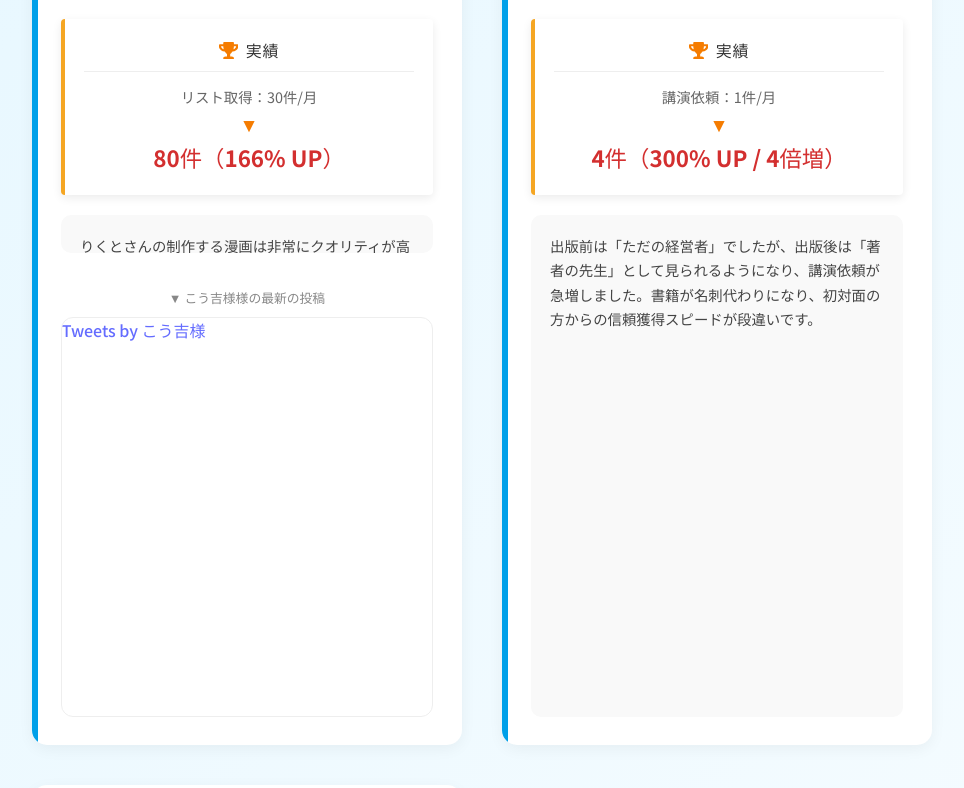
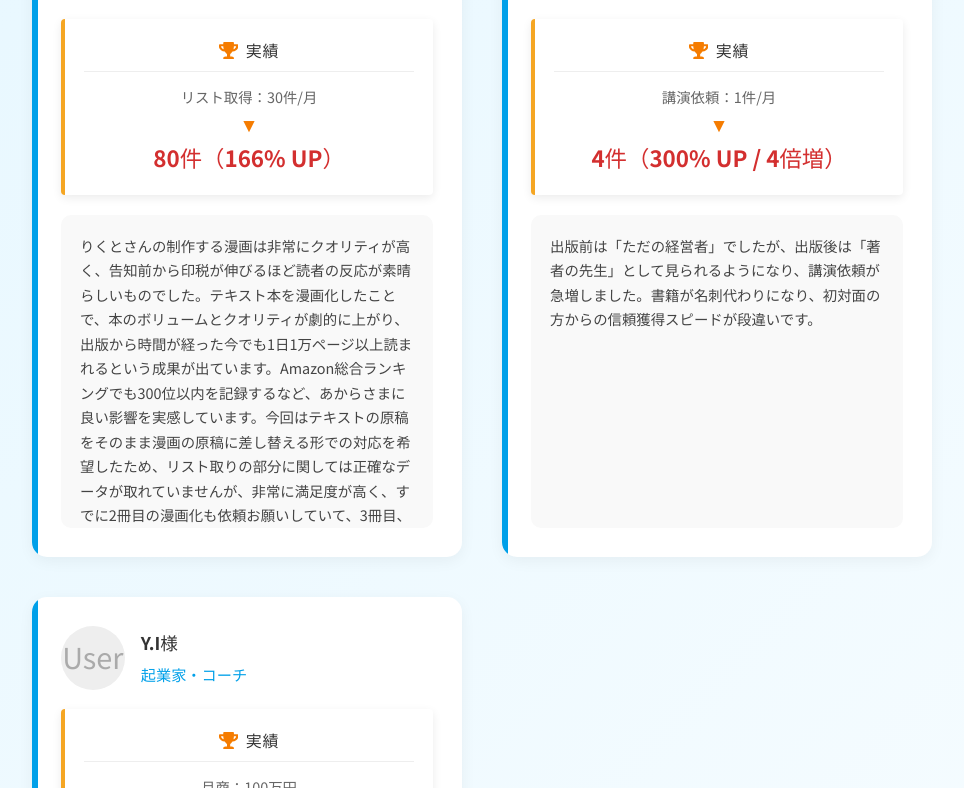
Before and after one commit to rikutoaimanga-max/Kindle-Publishing-Homepage, a React (Vite) app: page / in a window 1280 px wide. Shown: the part 3882-4670 px from the top of the page, without its empty margins (158-1122 px from the left). Built offline with nearby package versions, Linux system fonts and the light colour scheme.

Commit message:
Fix: Remove Twitter timeline embed and associated scripts due to instability

```diff
--- a/index.html
+++ b/index.html
@@ -11,7 +11,6 @@
 <body>
   <div id="root"></div>
   <script type="module" src="/src/main.jsx"></script>
-  <script async src="https://platform.twitter.com/widgets.js" charset="utf-8"></script>
 </body>
 
 </html>
--- a/src/components/Achievements.jsx
+++ b/src/components/Achievements.jsx
@@ -1,4 +1,4 @@
-import React, { useEffect } from 'react';
+import React from 'react';
 import '../styles/global.css';
 import CTA from './CTA';
 import { FaTrophy } from 'react-icons/fa';
@@ -7,44 +7,6 @@ import { Autoplay } from 'swiper/modules';
 import 'swiper/css';
 
 const Achievements = () => {
-    // Twitterウィジェットの読み込み
-    // Twitterウィジェットの読み込み
-    // Twitterウィジェットの読み込み
-    useEffect(() => {
-        const scriptId = 'twitter-wjs';
-
-        // ウィジェットの再スキャン・ロード関数
-        const loadWidgets = () => {
-            if (window.twttr && window.twttr.widgets) {
-                window.twttr.widgets.load();
-            }
-        };
-
-        // スクリプトの読み込み
-        if (!document.getElementById(scriptId)) {
-            const script = document.createElement("script");
-            script.id = scriptId;
-            script.src = "https://platform.twitter.com/widgets.js";
-            script.async = true;
-            document.body.appendChild(script);
-        }
-
-        // ポーリングでロードを試行（スクリプトのロード完了待ち）
-        const intervalId = setInterval(() => {
-            loadWidgets();
-        }, 500);
-
-        // 5秒後にポーリング停止（無限ループ防止）
-        const timeoutId = setTimeout(() => {
-            clearInterval(intervalId);
-        }, 5000);
-
-        return () => {
-            clearInterval(intervalId);
-            clearTimeout(timeoutId);
-        };
-    }, []);
-
     // スライド画像の総数設定 (ここに数字を入れるだけでスライドが増減します)
     // 画像は public/image/manga_slide_{番号}.png という名前にしてください
     const TOTAL_SLIDES = 35;
@@ -254,26 +216,6 @@ const Achievements = () => {
                                     </p>
                                 </div>
 
-                                {/* X (Twitter) タイムライン埋め込み (公式ウィジェット) */}
-                                {client.twitterId && (
-                                    <div style={{ marginTop: '1rem', width: '100%', display: 'flex', flexDirection: 'column', alignItems: 'center' }}>
-                                        <div style={{ fontSize: '0.8rem', color: '#888', marginBottom: '0.5rem', textAlign: 'center' }}>
-                                            ▼ {client.name}様の最新の投稿
-                                        </div>
-                                        <div style={{ width: '100%', maxWidth: '100%', height: '400px', overflowY: 'auto', border: '1px solid #eee', borderRadius: '12px' }}>
-                                            <a
-                                                className="twitter-timeline"
-                                                data-lang="ja"
-                                                // data-height="400"
-                                                data-theme="light"
-                                                href={`https://twitter.com/${client.twitterId.replace('@', '')}?ref_src=twsrc%5Etfw`}
-                                            >
-                                                Tweets by {client.name}
-                                            </a>
-                                        </div>
-                                    </div>
-                                )}
-
                             </div>
                         </div>
                     ))}
```
